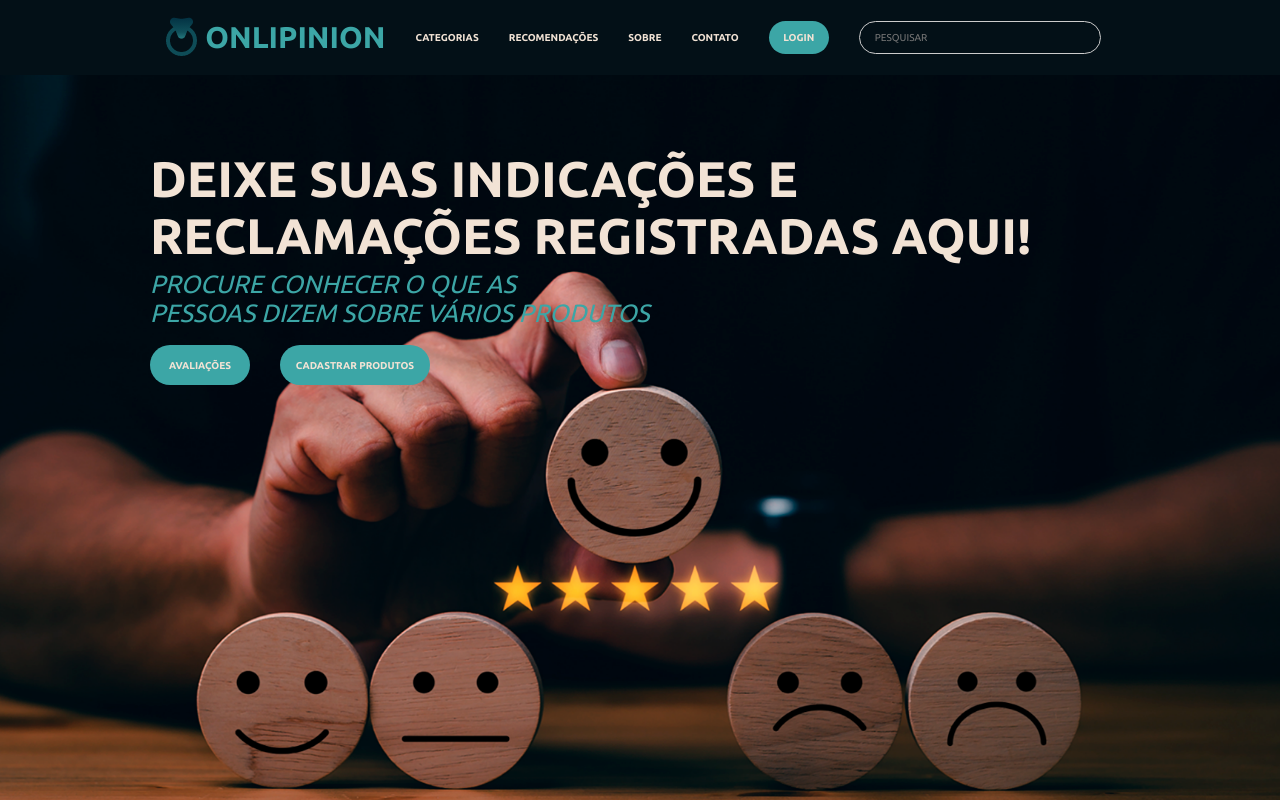
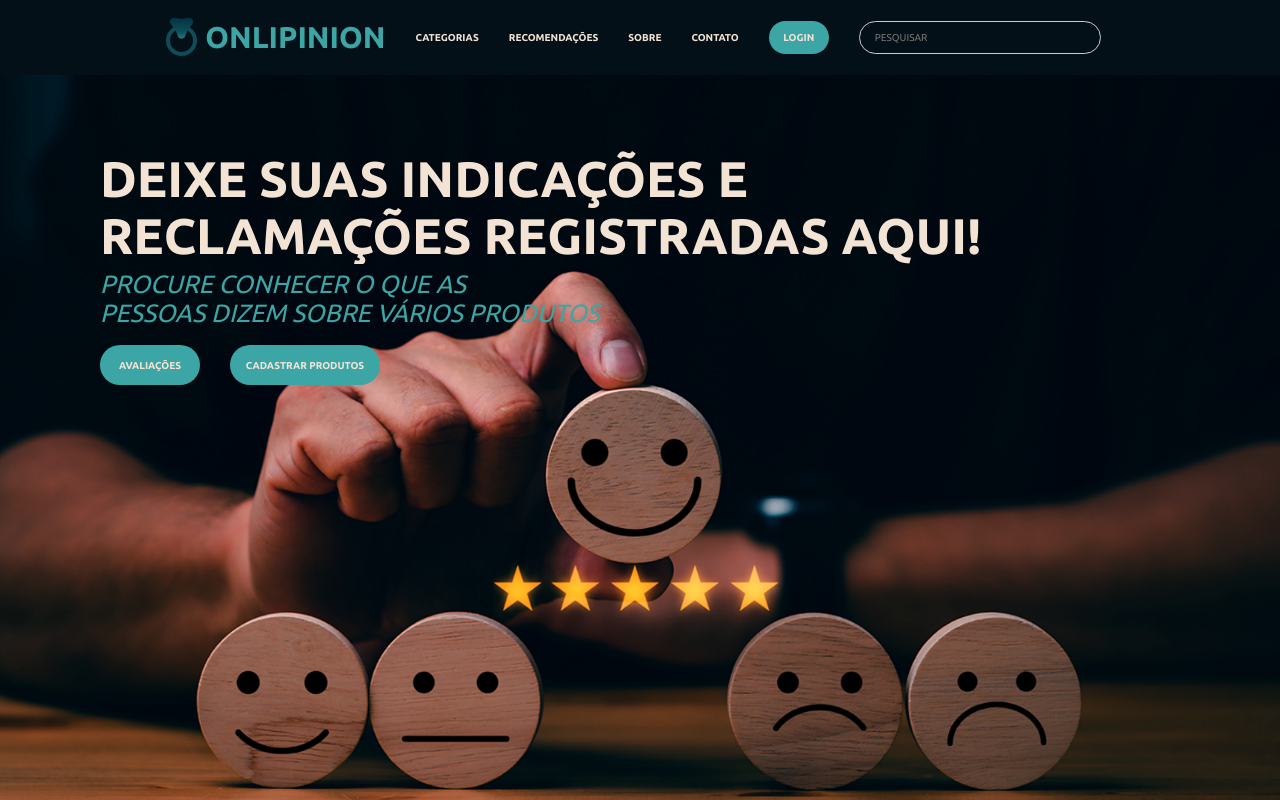
Before and after one commit to Nashiizu/onlipinion, a Next.js app: page / in a window 1280 px wide. Built offline with nearby package versions, Linux system fonts and the light colour scheme.

Commit message:
Atualização

```diff
--- a/src/app/(home)/page.tsx
+++ b/src/app/(PaginaInicial)/page.tsx
@@ -6,7 +6,7 @@ import TextoBanner from "../components/TextoBanner/TextoBanner";
 import BotaoAvaliacoes from "../components/BotaoAvaliacoes/BotaoAvaliacoes";
 import BotaoCadastrarProdutos from "../components/BotaoCadastrarProdutos/BotaoCadastrarProdutos"
 
-export default function Home() {
+export default function PaginaInicial() {
   return (
     <div>
       <NavBar />
--- a/src/app/components/BarraPesquisa/barrapesquisa.css
+++ b/src/app/components/BarraPesquisa/barrapesquisa.css
@@ -21,7 +21,7 @@
 
 .lupa {
   position: absolute;
-  left: 1400px;
+  left: 1395px;
   top: 30px;
   width: 16px;
   height: 16px;
--- a/src/app/components/BotaoAvaliacoes/botaoavaliacoes.css
+++ b/src/app/components/BotaoAvaliacoes/botaoavaliacoes.css
@@ -1,7 +1,7 @@
 .botao-avalicoes {
     position: absolute;
     top: 345px;
-    left: 150px;
+    left: 100px;
     height: 40px;
     width: 100px;
     border: 0 solid #F2E3D5;
--- a/src/app/components/BotaoCadastrarProdutos/botaocadastrarprodutos.css
+++ b/src/app/components/BotaoCadastrarProdutos/botaocadastrarprodutos.css
@@ -2,7 +2,7 @@
     position: absolute;
     margin-left: 30px ;
     top: 345px;
-    left: 250px;
+    left: 200px;
     height: 40px;
     width: 150px;
     border: 0 solid #F2E3D5;
--- a/src/app/components/TextoBanner/textobanner.css
+++ b/src/app/components/TextoBanner/textobanner.css
@@ -2,7 +2,7 @@
     position: absolute;
     color: #F2E3D5;
     top: 150px;
-    left: 150px;
+    left: 100px;
     font-family: 'Ubuntu';
     font-size: 50px;
     font-weight: bold;
@@ -15,7 +15,7 @@
     position: absolute;
     color: #3CA6A6;
     top: 270px;
-    left: 150px;
+    left: 100px;
     font-family: 'Ubuntu';
     font-size: 25px;
     font-style: italic
```
Also changed, not shown: src/app/(PaginaInicial)/page.module.css (added).
